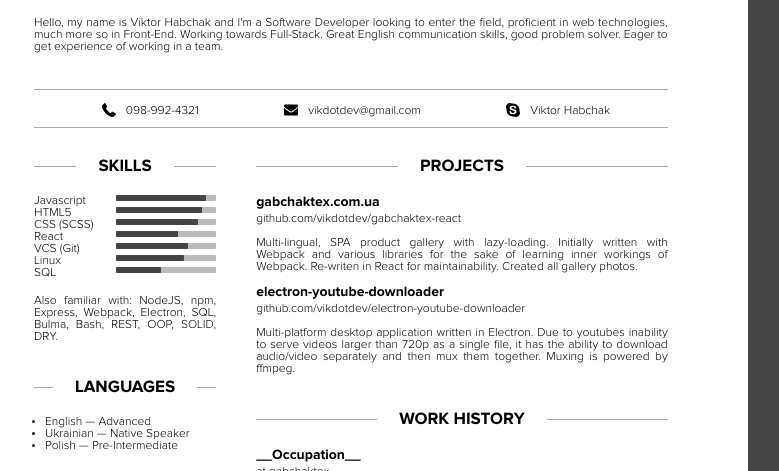
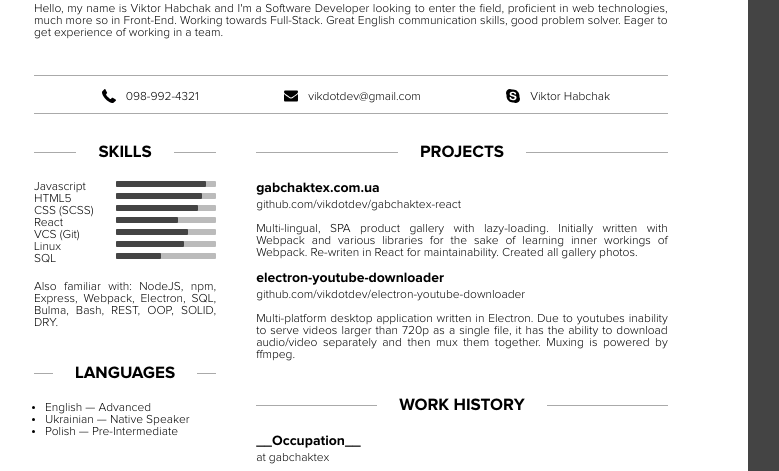
Before and after one commit to vikdotdev/cv, a website: page index.html in a window 1280 px wide. Shown: the part 272-743 px from the top of the page, without its empty margins (46-825 px from the left). Drawn offline with nearby package versions, Linux system fonts and the light colour scheme; files that its build step writes are made by us from their sources.

Commit message:
fixed margins and double quotes

```diff
--- a/index.scss
+++ b/index.scss
@@ -50,7 +50,7 @@ p {
   height: 29.7cm;
   background-color: #fff;
   padding: 8rem;
-  padding-top: 8rem;
+  padding-top: 6rem;
   padding-bottom: 4rem;
 }
 
@@ -99,7 +99,7 @@ p {
 
 .contacts {
   padding: 0;
-  margin: 0;
+  margin: 0 0 3rem 0;
 
   & .flex-container {
     display: flex;
@@ -139,7 +139,7 @@ p {
 .main--header {
   display: flex;
   justify-content: space-between;
-  margin-bottom: 3rem;
+  margin-bottom: 3.6rem;
 
   & .name, .occupation {
     margin-left: $main-header-horizontal-margin;
@@ -179,7 +179,6 @@ p {
 
 .main-content-container {
   display: flex;
-  padding-top: 3rem;
 
   & .left-column {
     padding-right: 2rem;
```
Also changed, not shown: index.html (+3 -3 lines).
